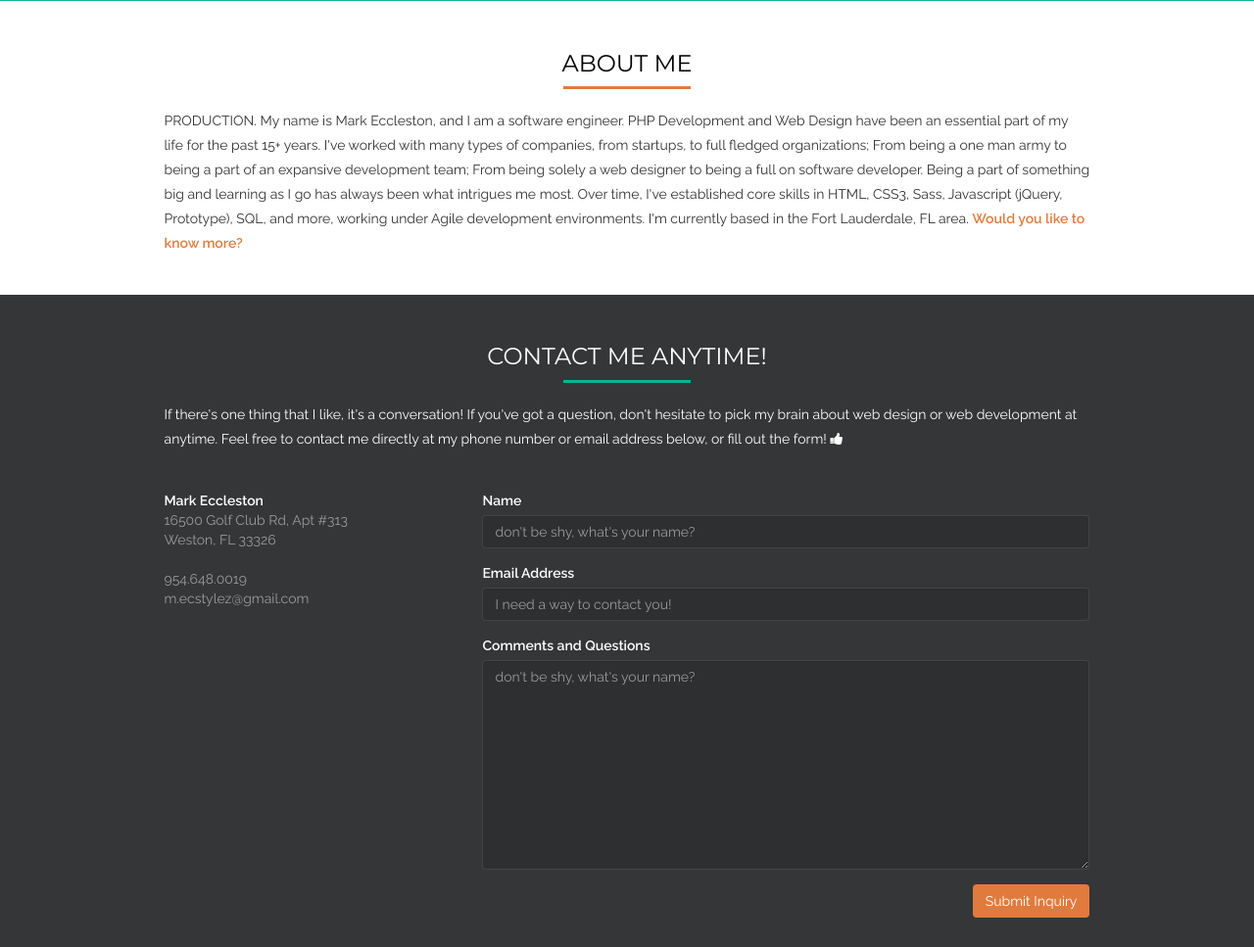
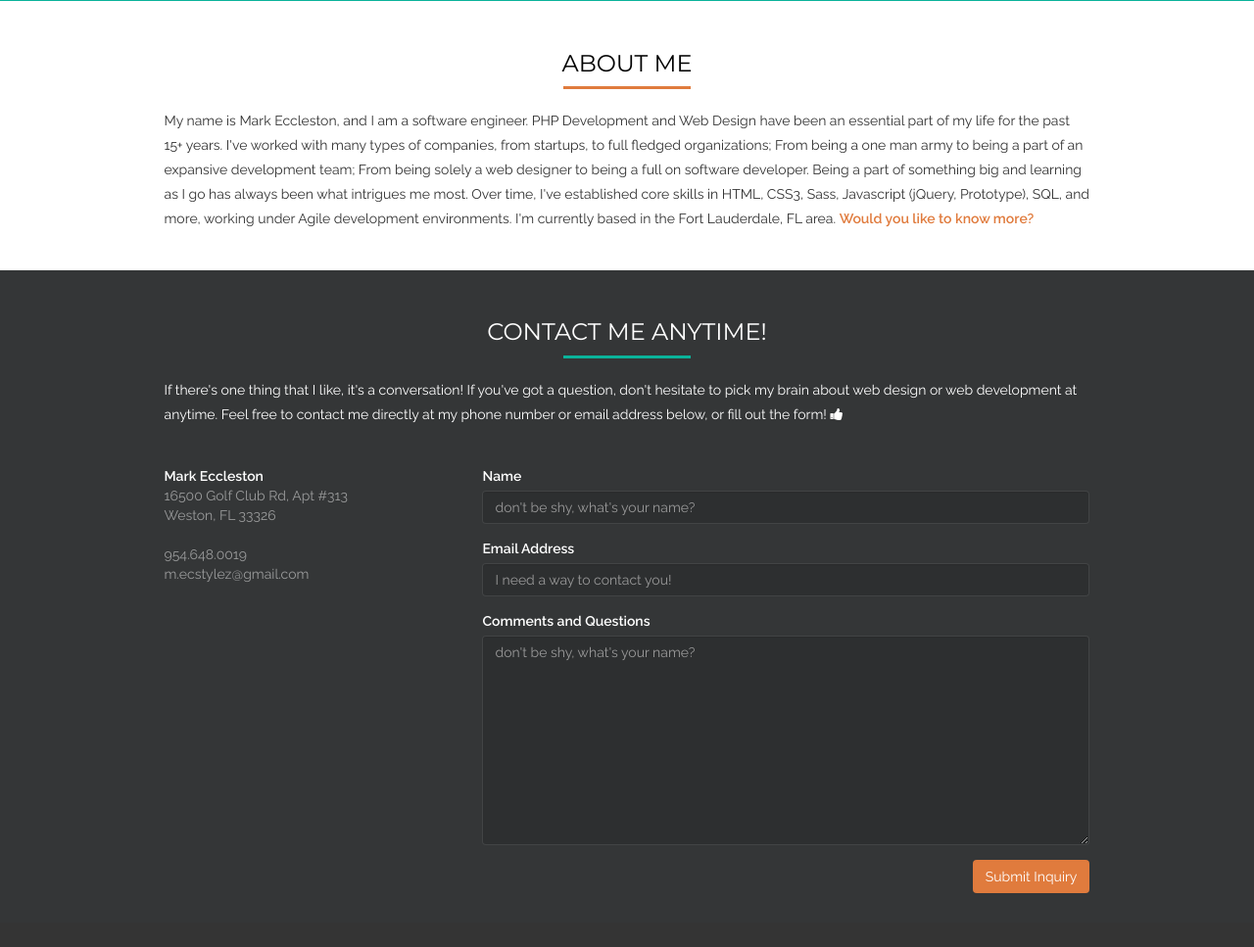
Before and after one commit to ecstylez/newresume, a Laravel app: page / in a window 1280 px wide. Shown: the part 339-1306 px from the top of the page at 98% size. After the commit the page ends 1251 px from the top, so only its background shows below. Run offline with Laravel 8, Linux system fonts and the light colour scheme; settings files or empty folders that the repository lacks are supplied; some libraries are stand-ins or nearby versions.

Commit message:
removed PRODUCTION msg now that the page is official

```diff
--- a/resources/views/template/master.blade.php
+++ b/resources/views/template/master.blade.php
@@ -19,7 +19,7 @@
 					</hgroup>
 					<article>
 						<p>
-							PRODUCTION. My name is Mark Eccleston, and I am a software engineer. PHP Development and Web Design have been an essential part of my life for the past 15+ years. I've worked with many types of companies, from startups, to full fledged organizations; From being a one man army to being a part of an expansive development team; From being solely a web designer to being a full on software developer. Being a part of something big and learning as I go has always been what intrigues me most. Over time, I've established core skills in HTML, CSS3, Sass, Javascript (jQuery, Prototype), SQL, and more, working under Agile development environments. I'm currently based in the Fort Lauderdale, FL area. <a href="/about-me" title="Find out more about Mark Eccleston, the PHP Developer">Would you like to know more?</a>
+							My name is Mark Eccleston, and I am a software engineer. PHP Development and Web Design have been an essential part of my life for the past 15+ years. I've worked with many types of companies, from startups, to full fledged organizations; From being a one man army to being a part of an expansive development team; From being solely a web designer to being a full on software developer. Being a part of something big and learning as I go has always been what intrigues me most. Over time, I've established core skills in HTML, CSS3, Sass, Javascript (jQuery, Prototype), SQL, and more, working under Agile development environments. I'm currently based in the Fort Lauderdale, FL area. <a href="/about-me" title="Find out more about Mark Eccleston, the PHP Developer">Would you like to know more?</a>
 						</p>
 					</article>
 				</div>
```
